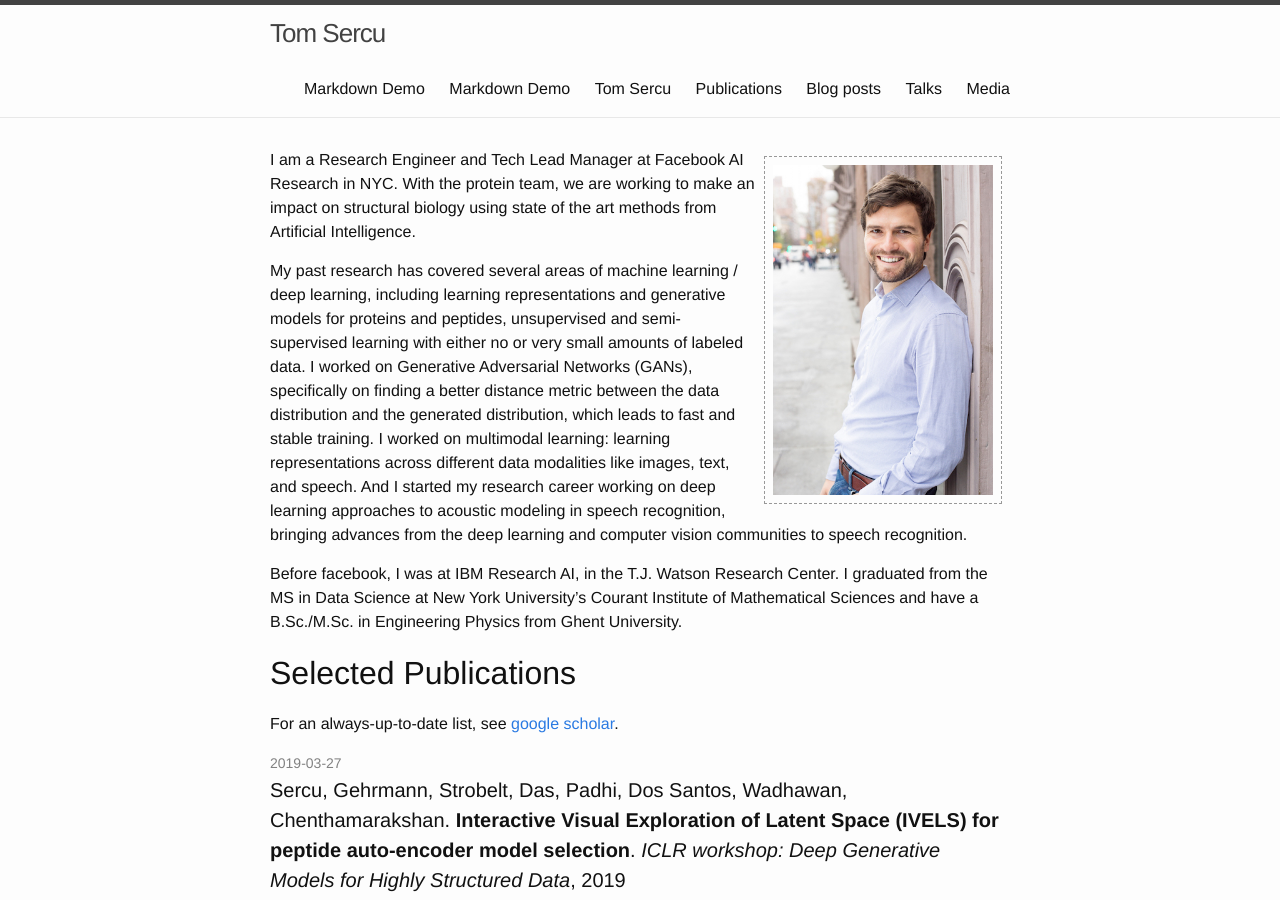
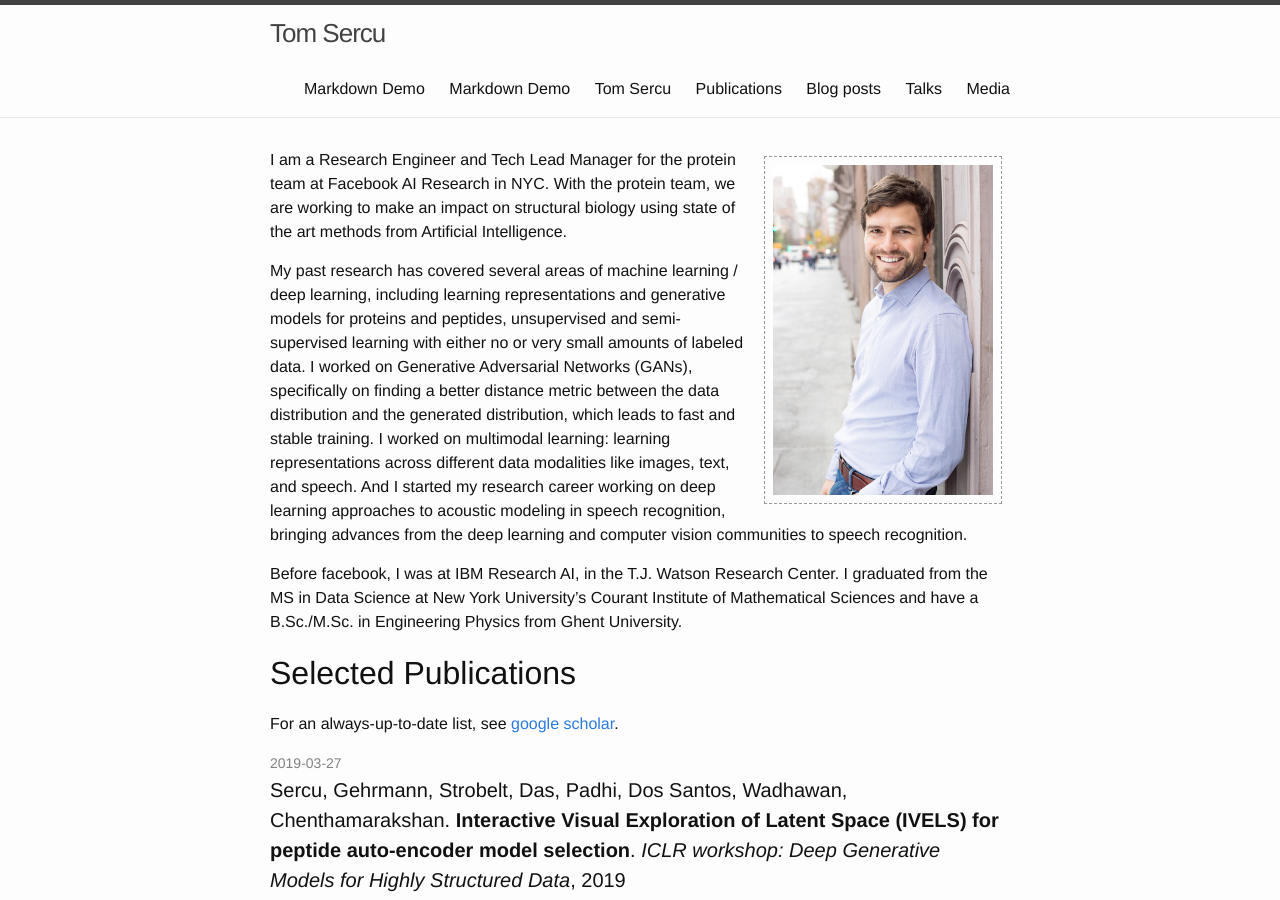
Before and after one commit to tomsercu/tomsercu.github.io, a Jekyll site: the page built from index.md, in a window 1280 px wide and 900 px high. Built offline with Jekyll 4.4.1, drawn with Linux system fonts in a browser that asks for light colours.

Commit message:
intro first sentence

```diff
--- a/index.md
+++ b/index.md
@@ -6,7 +6,7 @@ order: 1
 ![Mug shot]({{ site.url }}/assets/9016_small_2.jpg)
 {: .floatrightbox}
 
-I am a Research Engineer and Tech Lead Manager at Facebook AI Research in NYC.
+I am a Research Engineer and Tech Lead Manager for the protein team at Facebook AI Research in NYC.
 With the protein team, we are working to make an impact on structural biology
 using state of the art methods from Artificial Intelligence.
 
```
